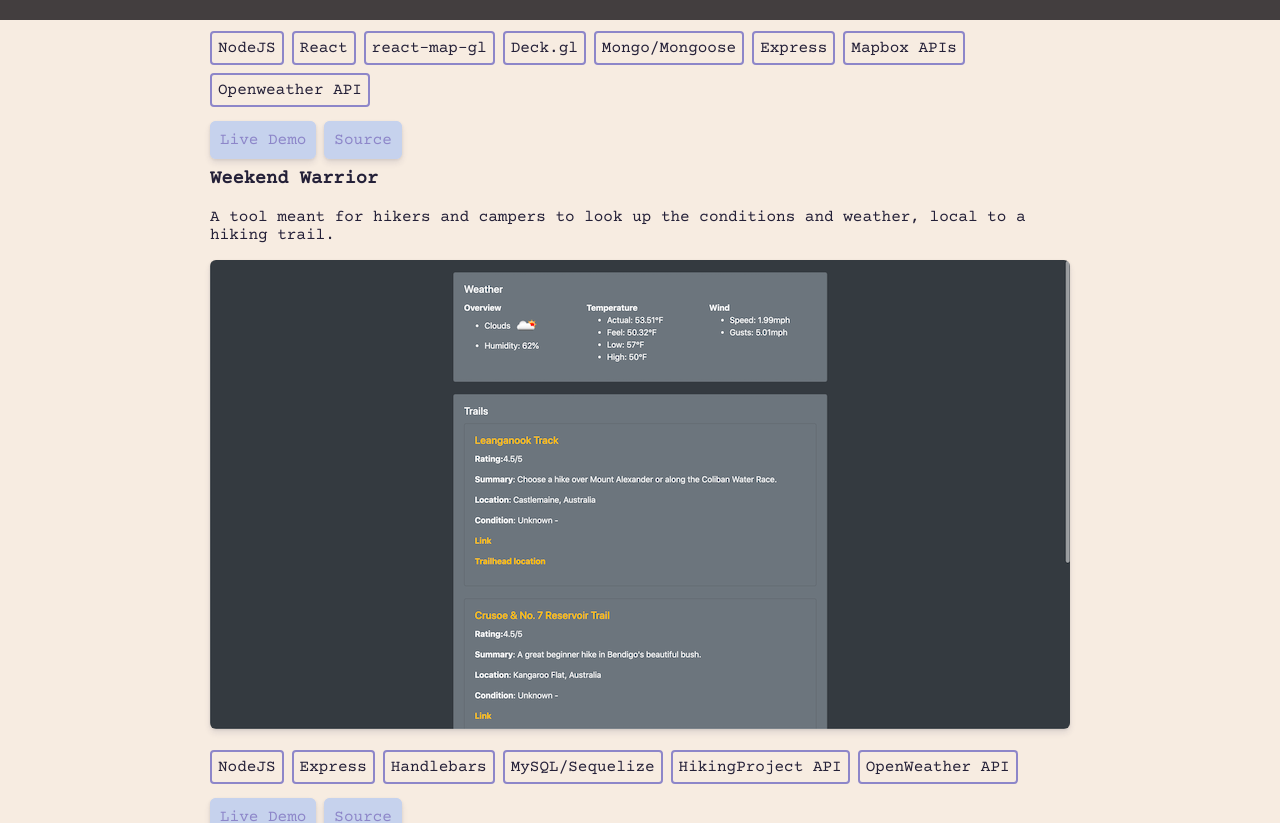
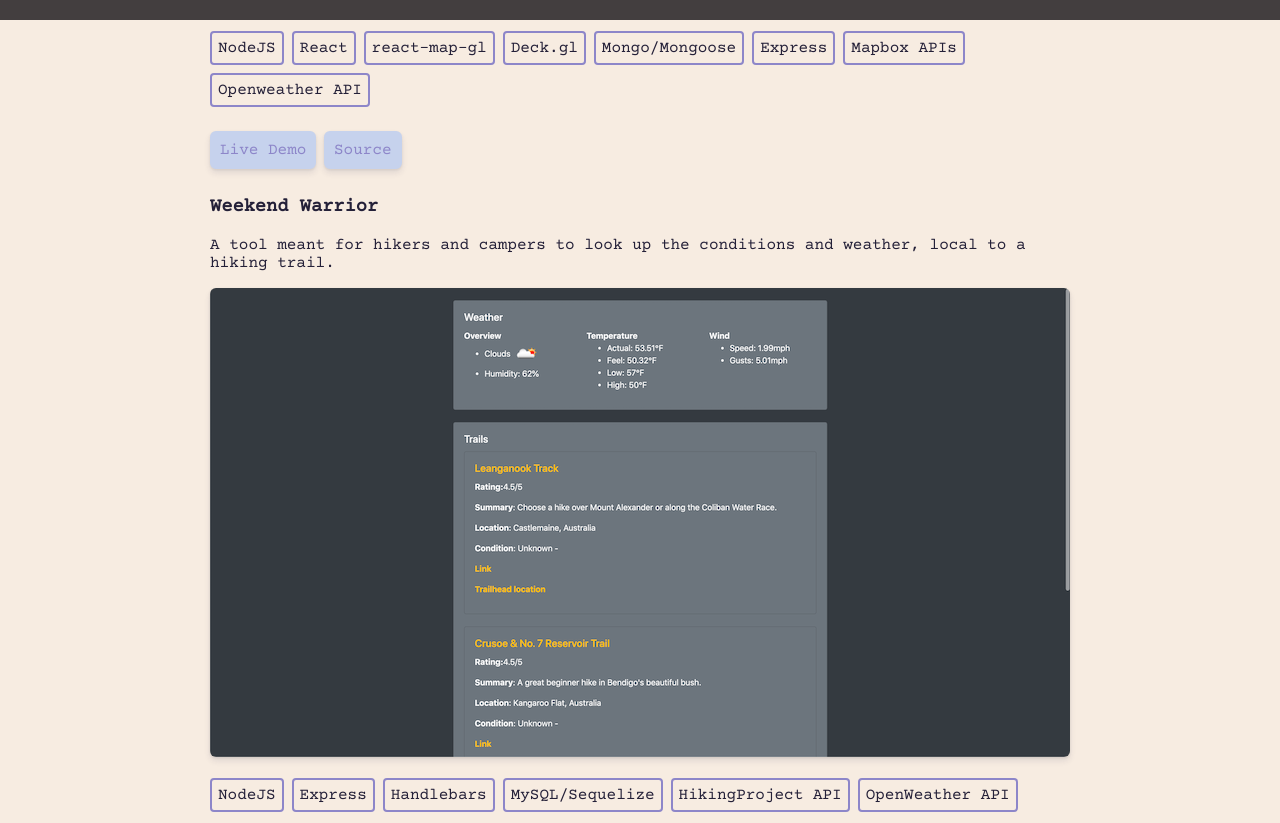
Before and after one commit to freshmangoes/portfolio, a React (Create React App) app: page / in a window 1280 px wide. Shown: the part 780-1603 px from the top of the page. Built offline with nearby package versions, Linux system fonts and the light colour scheme.

Commit message:
Adds effects to link buttons for projects

```diff
--- a/src/components/Projects/Project/Project.css
+++ b/src/components/Projects/Project/Project.css
@@ -1,3 +1,68 @@
+/* bob effect - credit to github.com/ianlunn */
+@-webkit-keyframes hvr-bob {
+0% {
+  -webkit-transform: translateY(-8px);
+    transform: translateY(-8px);
+  }
+  50% {
+    -webkit-transform: translateY(-4px);
+    transform: translateY(-4px);
+  }
+  100% {
+    -webkit-transform: translateY(-8px);
+    transform: translateY(-8px);
+  }
+}
+@keyframes hvr-bob {
+  0% {
+    -webkit-transform: translateY(-8px);
+    transform: translateY(-8px);
+  }
+  50% {
+    -webkit-transform: translateY(-4px);
+    transform: translateY(-4px);
+  }
+  100% {
+    -webkit-transform: translateY(-8px);
+    transform: translateY(-8px);
+  }
+}
+@-webkit-keyframes hvr-bob-float {
+  100% {
+    -webkit-transform: translateY(-8px);
+    transform: translateY(-8px);
+  }
+}
+@keyframes hvr-bob-float {
+  100% {
+    -webkit-transform: translateY(-8px);
+    transform: translateY(-8px);
+  }
+}
+.hvr-bob {
+  display: inline-block;
+  vertical-align: middle;
+  -webkit-transform: perspective(1px) translateZ(0);
+  transform: perspective(1px) translateZ(0);
+  box-shadow: 0 0 1px rgba(0, 0, 0, 0);
+}
+.hvr-bob:hover, .hvr-bob:focus, .hvr-bob:active {
+  -webkit-animation-name: hvr-bob-float, hvr-bob;
+  animation-name: hvr-bob-float, hvr-bob;
+  -webkit-animation-duration: .3s, 1.5s;
+  animation-duration: .3s, 1.5s;
+  -webkit-animation-delay: 0s, .3s;
+  animation-delay: 0s, .3s;
+  -webkit-animation-timing-function: ease-out, ease-in-out;
+  animation-timing-function: ease-out, ease-in-out;
+  -webkit-animation-iteration-count: 1, infinite;
+  animation-iteration-count: 1, infinite;
+  -webkit-animation-fill-mode: forwards;
+  animation-fill-mode: forwards;
+  -webkit-animation-direction: normal, alternate;
+  animation-direction: normal, alternate;
+}
+
 img {
   max-width: 100%;
   height: auto;
@@ -55,6 +120,6 @@ img {
 	color: #8D86C9;
 }
 
-.project-link-container a:hover {
+/* .project-link-container a:hover {
 	color: #99C1B9;
-}
+} */
--- a/src/components/Projects/Project/Project.js
+++ b/src/components/Projects/Project/Project.js
@@ -22,10 +22,10 @@ const Project = (props) => {
 				})}
 			</p>
 			<div className='project-link-container'>
-				<a className='project-link' href={link}>
+				<a className='project-link hvr-bob' href={link}>
 					Live Demo
 				</a>
-				<a className='project-link' href={source}>
+				<a className='project-link hvr-bob' href={source}>
 					Source
 				</a>
 			</div>
```
